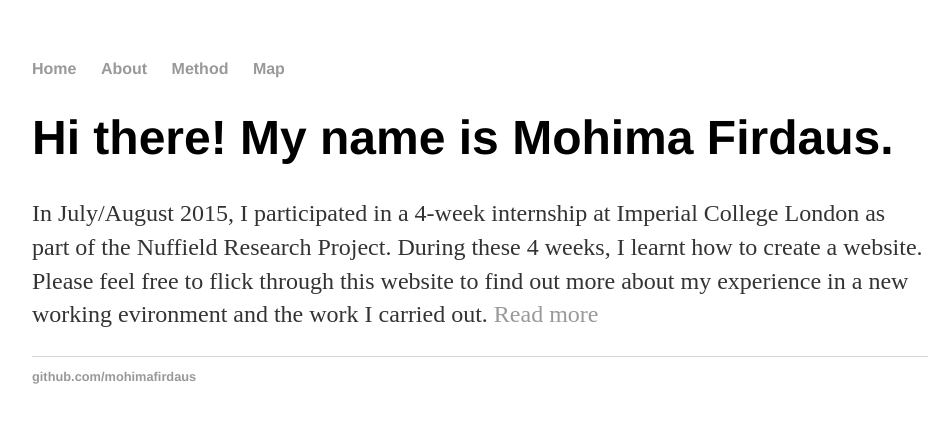
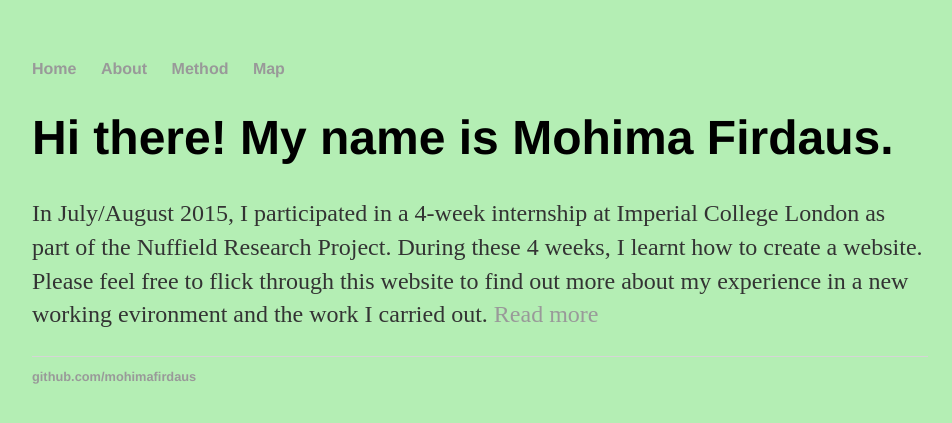
Before and after one commit to mohimafirdaus/mohimafirdaus.github.io, a Jekyll site: the page built from index.html, in a window 1280 px wide. Shown: the top 423 px of the page, without its empty margins (160-1112 px from the left). Built offline with Jekyll 4.4.1, drawn with Linux system fonts in a browser that asks for light colours.

Commit message:
Update main.css

```diff
--- a/css/main.css
+++ b/css/main.css
@@ -1,6 +1,7 @@
 body {
     margin: 60px auto;
     width: 70%;
+    background-color: #B4EEB4;
 }
 nav ul, footer ul {
     font-family:'Helvetica', 'Arial', 'Sans-Serif';
```
